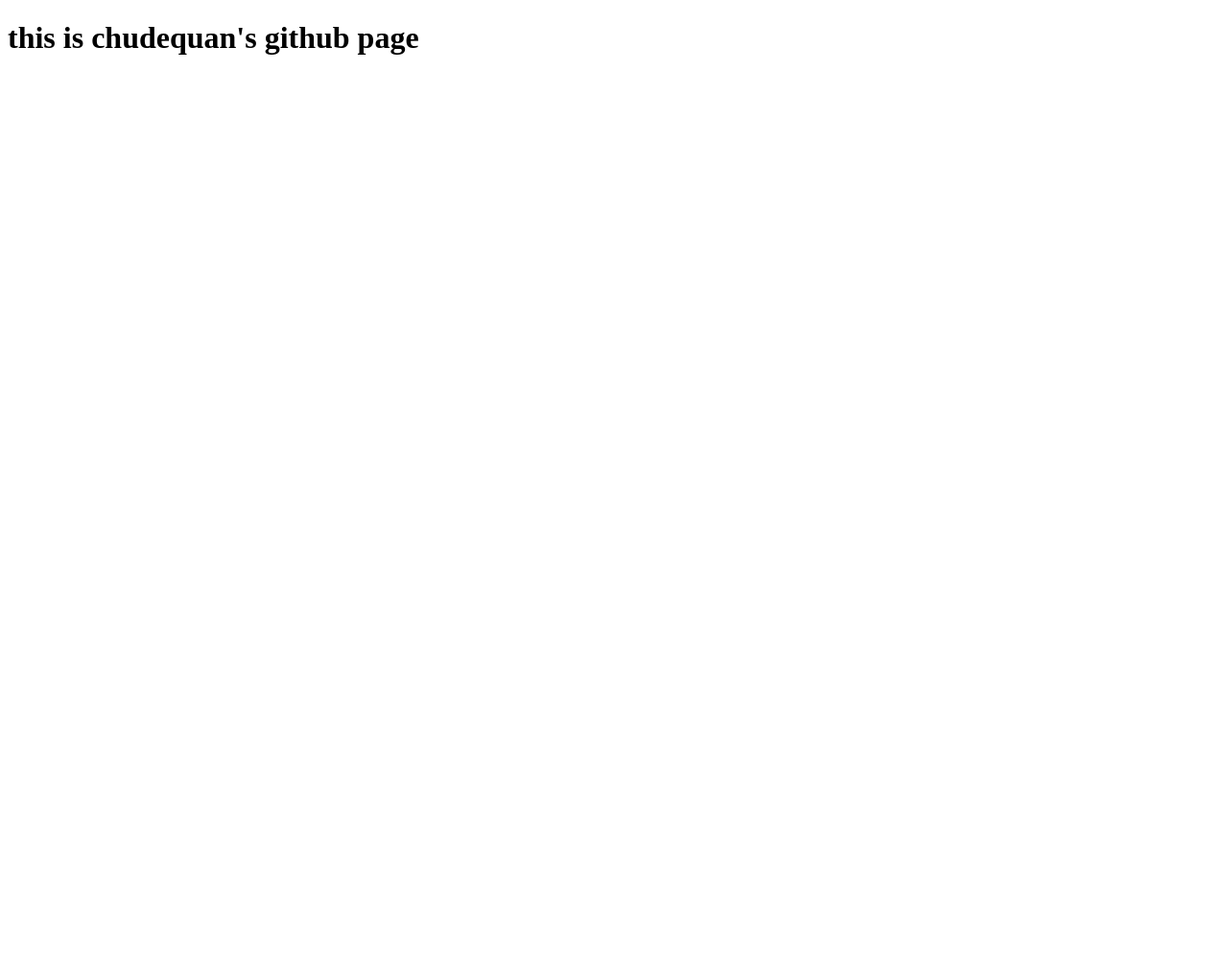
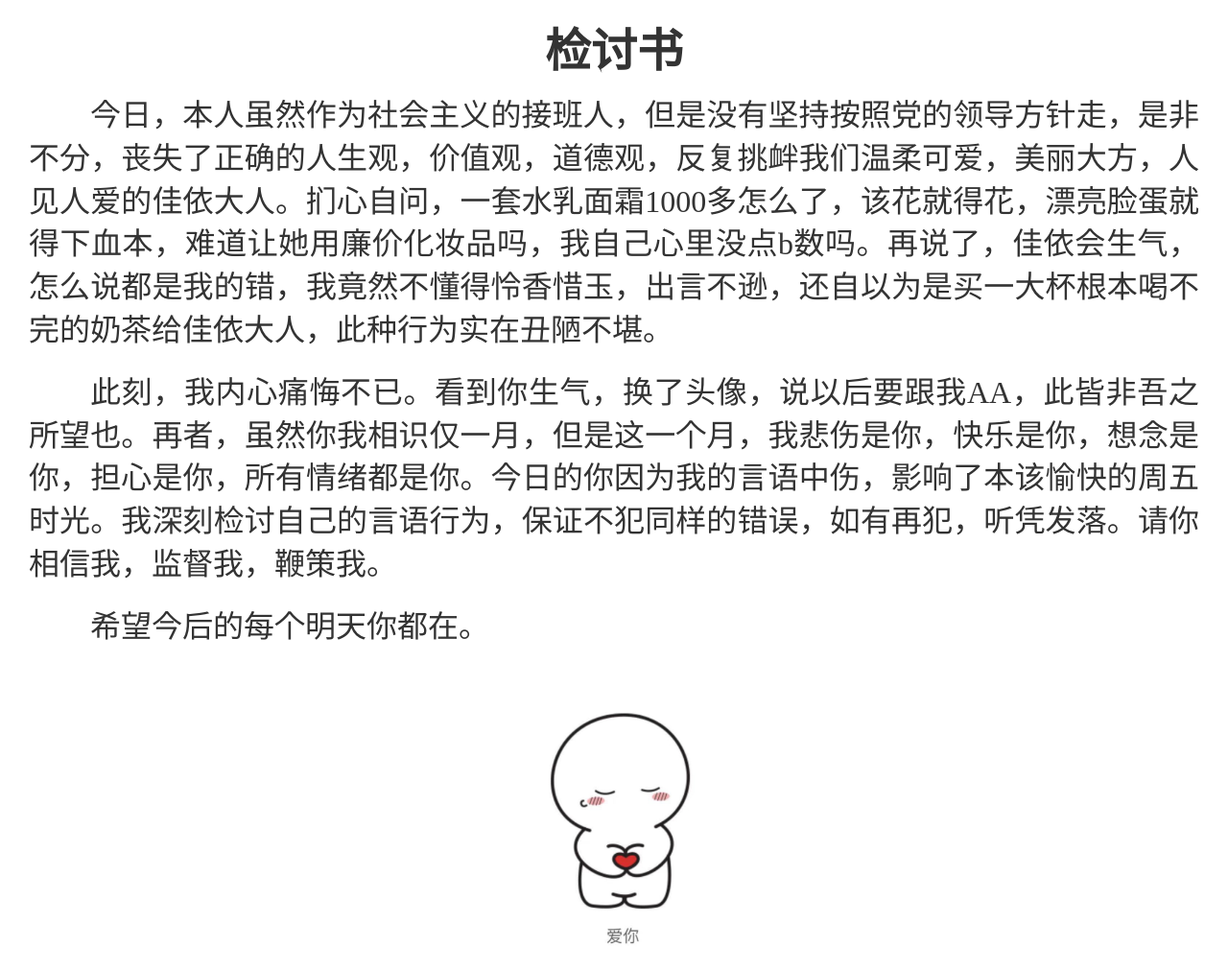
Before and after one commit to chudequan8/chudequan8.github.io, a plain HTML site: page index.html in a window 1280 px wide. Shown: the whole page at 96% size. Before the commit the page ends 800 px from the top, so only its background shows below. Drawn offline with Linux system fonts and the light colour scheme.

Commit message:
##德权## 认错检讨书

```diff
--- a/index.html
+++ b/index.html
@@ -2,9 +2,140 @@
 <html lang="en">
 <head>
 	<meta charset="UTF-8">
-	<title>my github page</title>
+	<meta name="viewport" content="width=device-width, initial-scale=1, maximum-scale=1, user-scalable=no, viewport-fit=cover">
+	<title>佳依宝宝我错了</title>
+	<style>
+		* {
+			-webkit-tap-highlight-color: rgba(0, 0, 0, 0);
+			-webkit-tap-highlight-color: transparent; /* For some Androids */
+			outline: none;
+		}
+		*,
+		*::before,
+		*::after {
+			box-sizing: border-box;
+		}
+		::-webkit-scrollbar {
+			display: none;
+		}
+		input,
+		textarea,
+		button {
+			border: 0;
+			margin: 0;
+			padding: 0;
+			font-family: "微软雅黑", "Helvetica Neue", Helvetica, STHeiTi, Arial,
+				sans-serif;
+		}
+		textarea {
+			resize: none;
+		}
+		table {
+			border-collapse: collapse;
+			border-spacing: 0;
+		}
+		td,
+		th {
+			padding: 0;
+		}
+		h1,
+		h2,
+		h3,
+		h4,
+		h5,
+		h6,
+		p,
+		figure,
+		form,
+		blockquote {
+			margin: 0;
+		}
+		ul,
+		ol,
+		li,
+		dl,
+		dd {
+			margin: 0;
+			padding: 0;
+		}
+		ul,
+		ol {
+			list-style: none;
+		}
+		input::-moz-placeholder,
+		textarea::-moz-placeholder {
+			color: #ccc;
+		}
+		input:-ms-input-placeholder,
+		textarea:-ms-input-placeholder {
+			color: #ccc;
+		}
+		input::-webkit-input-placeholder,
+		textarea::-webkit-input-placeholder {
+			color: #ccc;
+		}
+		a {
+			text-decoration: none;
+		}
+		html {
+			font-family: "Microsoft YaHei";
+			line-height: 1;
+		}
+		body {
+			position: relative;
+			margin: 0;
+			padding: 0;
+			font-size: 0.32rem;
+			color: #333;
+			background-color: #fff;
+			-webkit-overflow-scrolling: touch;
+			overflow-y: scroll;
+		}
+		.main-body {
+			padding: 0.4rem;
+
+		}
+		.main-body .title {
+			font-size: 0.64rem;
+			text-align: center;
+			margin-bottom: 0.2667rem;
+		}
+		.main-body .article {
+			font-size: 0.4267rem;
+			text-indent: 2em;
+			line-height: 1.4;
+			text-align: justify;
+			margin-bottom: 0.2667rem;
+		}
+		.main-body .article .love-img {
+			display: block;
+			margin: 0 auto;
+			width: 3.776rem;
+			height: 4.16rem;
+		}
+	</style>
+	<script>
+		document.documentElement.style.fontSize = Math.min(document.documentElement.clientWidth / 10, 75) + 'px';
+		window.onresize = function () {
+			document.documentElement.style.fontSize = Math.min(document.documentElement.clientWidth / 10, 75) + 'px';
+		}
+	</script>
 </head>
 <body>
-	<h1>this is chudequan's github page</h1>
+	<div class="main-body">
+		<h1 class="title">检讨书</h1>
+		<div class="article">
+			今日，本人虽然作为社会主义的接班人，但是没有坚持按照党的领导方针走，是非不分，丧失了正确的人生观，价值观，道德观，反复挑衅我们温柔可爱，美丽大方，人见人爱的佳依大人。扪心自问，一套水乳面霜1000多怎么了，该花就得花，漂亮脸蛋就得下血本，难道让她用廉价化妆品吗，我自己心里没点b数吗。再说了，佳依会生气，怎么说都是我的错，我竟然不懂得怜香惜玉，出言不逊，还自以为是买一大杯根本喝不完的奶茶给佳依大人，此种行为实在丑陋不堪。
+		</div>
+		<div class="article">
+			此刻，我内心痛悔不已。看到你生气，换了头像，说以后要跟我AA，此皆非吾之所望也。再者，虽然你我相识仅一月，但是这一个月，我悲伤是你，快乐是你，想念是你，担心是你，所有情绪都是你。今日的你因为我的言语中伤，影响了本该愉快的周五时光。我深刻检讨自己的言语行为，保证不犯同样的错误，如有再犯，听凭发落。请你相信我，监督我，鞭策我。
+		</div>
+		<div class="article">
+			希望今后的每个明天你都在。
+		</div>
+		<div class="article">
+			<img class="love-img" src="./love.jpg" alt="">
+		</div>
+	</div>
 </body>
 </html>
```
Also changed, not shown: love.jpg (added).
